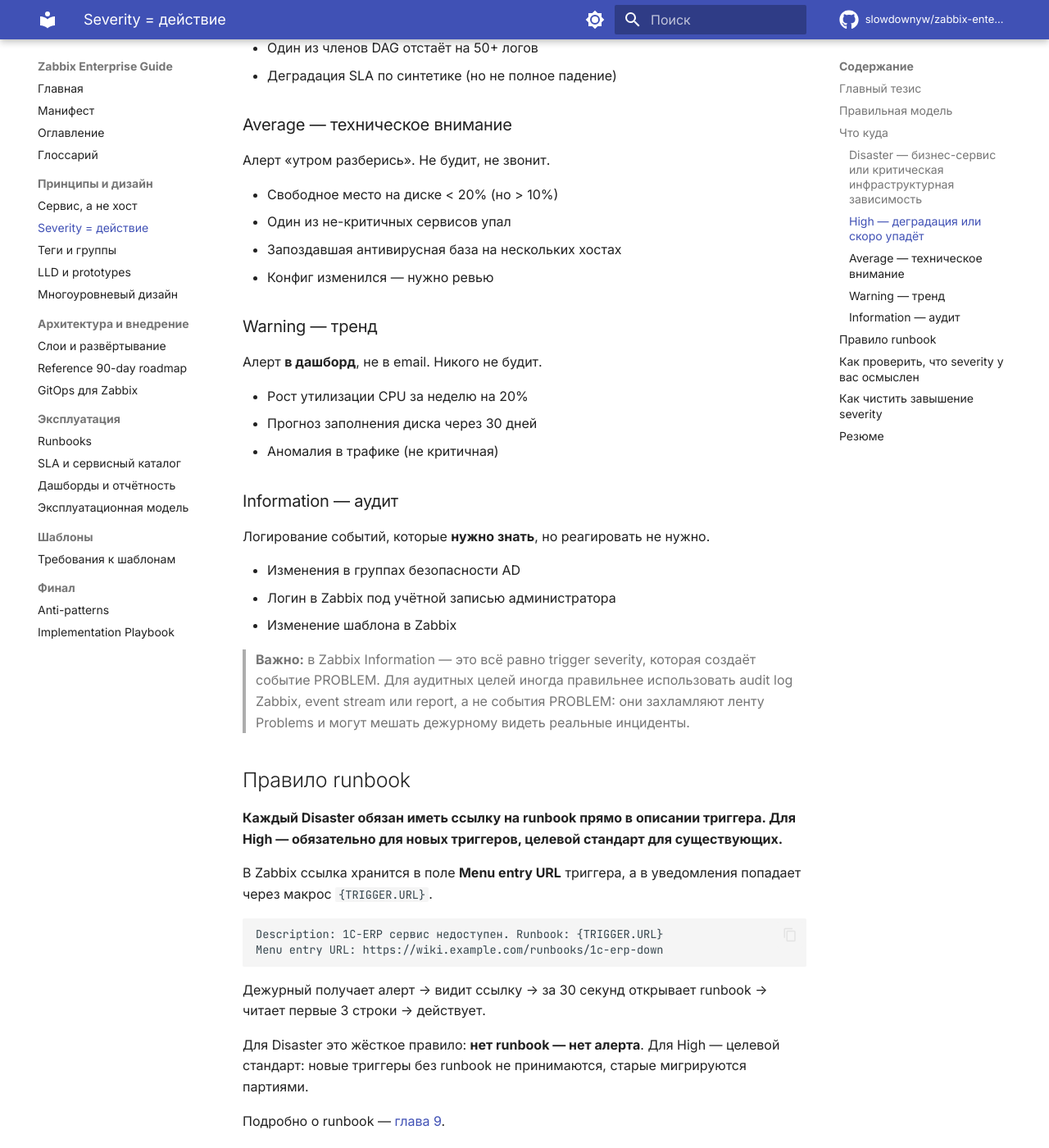
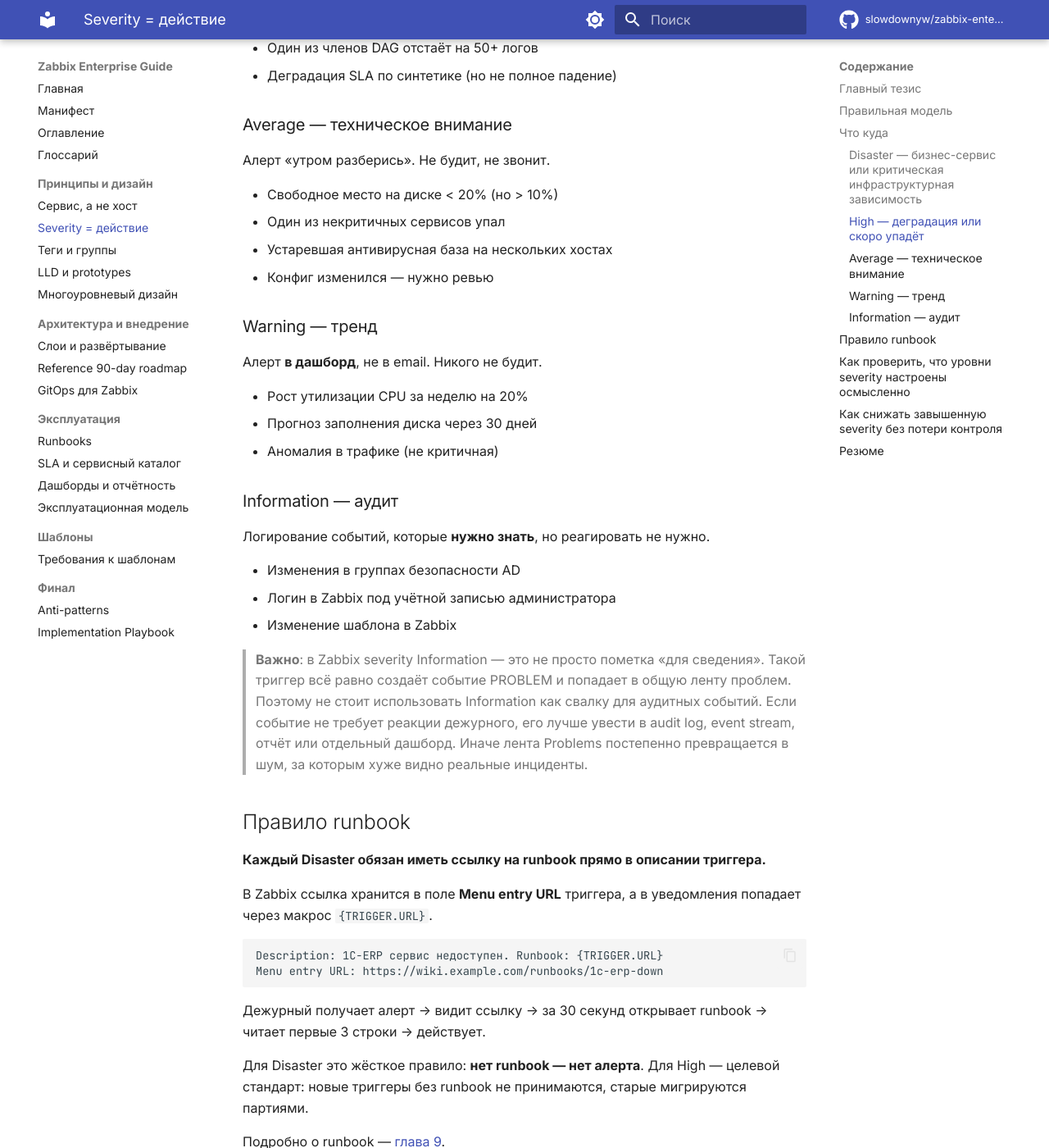
Before and after one commit to slowdownyw/zabbix-enterprise-guide, an MkDocs documentation site: the page built from docs/02_severity_model.md, in a window 1280 px wide and 1400 px high, scrolled down 2321 px. Shown: the whole window at 82% size. Built offline with MkDocs 1.6.1 and Material for MkDocs 9.7.7, drawn with Linux system fonts in a browser that asks for light colours; comment, search, counter and statistics services are not loaded; some of the changed text lies outside the part shown.

Commit message:
alpha-v05-b07

```diff
--- a/docs/02_severity_model.md
+++ b/docs/02_severity_model.md
@@ -8,7 +8,7 @@
 
 **Если на алерт никто не реагирует — это не алерт. Это метрика.**
 
-Понизьте severity, переведите в дашборд, удалите. Что угодно — кроме оставить как есть и продолжать делать вид, что у вас алерт Disaster.
+Понизьте severity, оставьте только как метрику на дашборде, удалите. Что угодно — кроме оставить как есть и продолжать делать вид, что у вас алерт Disaster.
 
 Большинство Zabbix-инсталляций приходят к одной из двух патологий:
 
@@ -43,10 +43,10 @@
 Примеры **правильного** Disaster:
 
 - 1C-ERP недоступен (синтетика логина падает)
-- Exchange не отправляет почту (синтетика mon-out → mon-in)
+- Exchange не отправляет почту (синтетика, письмо не проходит N минут)
 - Все процессы RPHost упали, кластер 1С неработоспособен
 - DC недоступен с трёх разных площадок одновременно
-- HASP-лицензии 1С исчерпаны (нельзя логиниться)
+- HASP-лицензии 1С исчерпаны (нельзя залогиниться)
 
 Примеры **неправильного** Disaster:
 
@@ -69,8 +69,8 @@
 Алерт «утром разберись». Не будит, не звонит.
 
 - Свободное место на диске < 20% (но > 10%)
-- Один из не-критичных сервисов упал
-- Запоздавшая антивирусная база на нескольких хостах
+- Один из некритичных сервисов упал
+- Устаревшая антивирусная база на нескольких хостах
 - Конфиг изменился — нужно ревью
 
 ### Warning — тренд
@@ -89,11 +89,12 @@
 - Логин в Zabbix под учётной записью администратора
 - Изменение шаблона в Zabbix
 
-> **Важно:** в Zabbix Information — это всё равно trigger severity, которая создаёт событие PROBLEM. Для аудитных целей иногда правильнее использовать audit log Zabbix, event stream или report, а не события PROBLEM: они захламляют ленту Problems и могут мешать дежурному видеть реальные инциденты.
+> **Важно**: в Zabbix severity Information — это не просто пометка «для сведения». Такой триггер всё равно создаёт событие PROBLEM и попадает в общую ленту проблем.
+Поэтому не стоит использовать Information как свалку для аудитных событий. Если событие не требует реакции дежурного, его лучше увести в audit log, event stream, отчёт или отдельный дашборд. Иначе лента Problems постепенно превращается в шум, за которым хуже видно реальные инциденты.
 
 ## Правило runbook
 
-**Каждый Disaster обязан иметь ссылку на runbook прямо в описании триггера. Для High — обязательно для новых триггеров, целевой стандарт для существующих.**
+**Каждый Disaster обязан иметь ссылку на runbook прямо в описании триггера.**
 
 В Zabbix ссылка хранится в поле **Menu entry URL** триггера, а в уведомления попадает через макрос `{TRIGGER.URL}`.
 
@@ -108,7 +109,7 @@
 
 Подробно о runbook — [глава 9](09_runbooks.md).
 
-## Как проверить, что severity у вас осмыслен
+## Как проверить, что уровни severity настроены осмысленно
 
 Один простой эксперимент, занимает полдня:
 
@@ -120,7 +121,7 @@
 
 Для этого есть готовый скрипт [`zbx_audit_now.py`](https://github.com/slowdownyw/zabbix-enterprise-guide/blob/main/scripts/zbx_audit_now.py) в репозитории книги — он выгружает в CSV все активные проблемы со severity и тегами, дальше можно крутить в Excel или pandas.
 
-## Как чистить завышение severity
+## Как снижать завышенную severity без потери контроля
 
 Если вы заходите в проект и видите 200+ триггеров Disaster, **не чистите их в первый месяц**. Это типовая ошибка.
 
@@ -134,10 +135,10 @@
 
 ## Резюме
 
-- Severity описывает **действие**, не субъективную оценку серьёзности
-- Disaster — только когда **бизнес-сервис** лежит или отказала критическая инфраструктурная зависимость, не «компонента грустно»
+- Severity — это не оценка «насколько страшно выглядит событие». Это указание, как быстро и кто должен на него реагировать.
+- Disaster — только когда **бизнес-сервис** лежит или отказала критическая инфраструктурная зависимость, не «компонентам грустно»
 - Disaster обязан иметь runbook; для High — обязателен для новых триггеров, целевой стандарт для существующих
 - Любой алерт без действий за 90 дней — не алерт
-- Завышение severity чистится **после** стандартизации шаблонов, не до
+- Уровни severity правятся **после** стандартизации шаблонов, не до
 
 См. также: [глава 9 — Runbook](09_runbooks.md), [глава 12 — Эксплуатационная модель мониторинга](12_operations.md).
```
Also changed, not shown: docs/01_service_not_host.md (+6 -6 lines), docs/03_tags_and_groups.md (+13 -13 lines).
